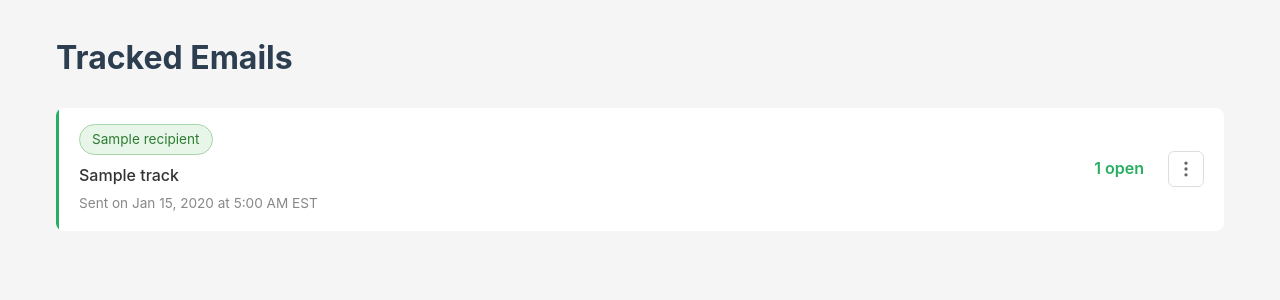
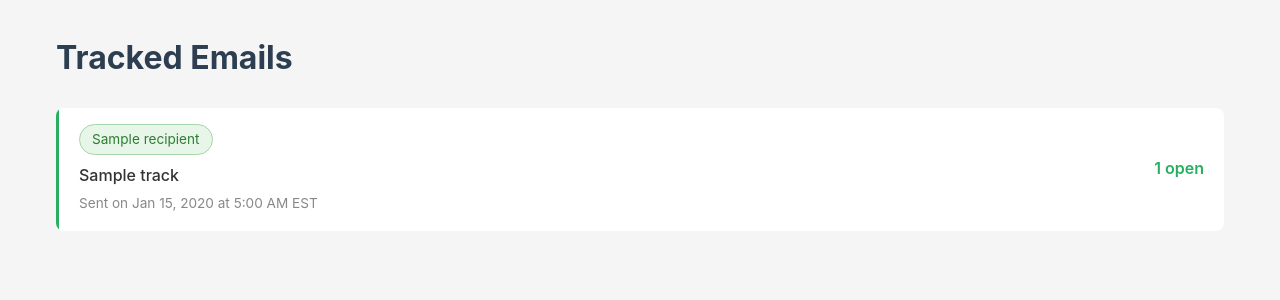
Before and after one commit to mbuckingham74/mailtracker, a FastAPI app: template app/templates/dashboard.html in a window 1280 px wide. Shown: the part 70-370 px from the top of the page. Run offline with FastAPI, Linux system fonts and the light colour scheme; the template is opened without the code that fills it: most values are stand-ins (such as "Sample title", 1, 10 or a date in 2020).

Commit message:
Make email rows clickable to view details
- Single recipient emails: entire row is now a clickable link to detail view
- Grouped emails: recipient rows in expanded view are clickable
- Removed redundant "View" button and three-dots icon
- Added hover state styling for clickable rows

🤖 Generated with [Claude Code](https://claude.com/claude-code)

Co-Authored-By: Claude Opus 4.5 <noreply@anthropic.com>

```diff
--- a/app/static/style.css
+++ b/app/static/style.css
@@ -320,6 +320,19 @@ tr.opened:hover {
     background: #fafafa;
 }
 
+/* Clickable rows */
+a.email-row,
+a.recipient-row {
+    text-decoration: none;
+    color: inherit;
+    cursor: pointer;
+}
+
+a.email-row:hover,
+a.recipient-row:hover {
+    background: #f0f7ff;
+}
+
 .email-row.has-opens {
     border-left: 3px solid #27ae60;
 }
--- a/app/templates/dashboard.html
+++ b/app/templates/dashboard.html
@@ -55,7 +55,7 @@
     {# Expandable recipient details #}
     <div class="recipient-details" id="group-{{ item.group_id }}" style="display: none;">
         {% for recipient in item.recipients %}
-        <div class="recipient-row {% if recipient.real_open_count > 0 %}has-opens{% endif %}">
+        <a href="/detail/{{ recipient.track.id }}" class="recipient-row clickable {% if recipient.real_open_count > 0 %}has-opens{% endif %}">
             <div class="recipient-email">{{ recipient.track.recipient or '-' }}</div>
             <div class="recipient-stats">
                 {{ recipient.real_open_count }} open{{ 's' if recipient.real_open_count != 1 else '' }}
@@ -63,13 +63,12 @@
                 <span class="recipient-time">{{ to_est(recipient.first_real_open).strftime('%b %d at %-I:%M %p') }} EST</span>
                 {% endif %}
             </div>
-            <a href="/detail/{{ recipient.track.id }}" class="btn btn-sm">View</a>
-        </div>
+        </a>
         {% endfor %}
     </div>
     {% else %}
     {# Single recipient email #}
-    <div class="email-row {% if item.real_open_count > 0 %}has-opens{% endif %}">
+    <a href="/detail/{{ item.track.id }}" class="email-row clickable {% if item.real_open_count > 0 %}has-opens{% endif %}">
         <div class="email-main">
             <div class="email-recipients">
                 {% if item.track.recipient %}
@@ -101,16 +100,7 @@
             <div class="last-open">Opened {{ to_est(item.first_real_open).strftime('%b %d') }} at {{ to_est(item.first_real_open).strftime('%-I:%M %p') }} EST</div>
             {% endif %}
         </div>
-        <div class="email-actions">
-            <a href="/detail/{{ item.track.id }}" class="expand-btn" title="View details">
-                <svg width="20" height="20" viewBox="0 0 24 24" fill="none" stroke="currentColor" stroke-width="2">
-                    <circle cx="12" cy="12" r="1"></circle>
-                    <circle cx="12" cy="5" r="1"></circle>
-                    <circle cx="12" cy="19" r="1"></circle>
-                </svg>
-            </a>
-        </div>
-    </div>
+    </a>
     {% endif %}
     {% endfor %}
 </div>
```
